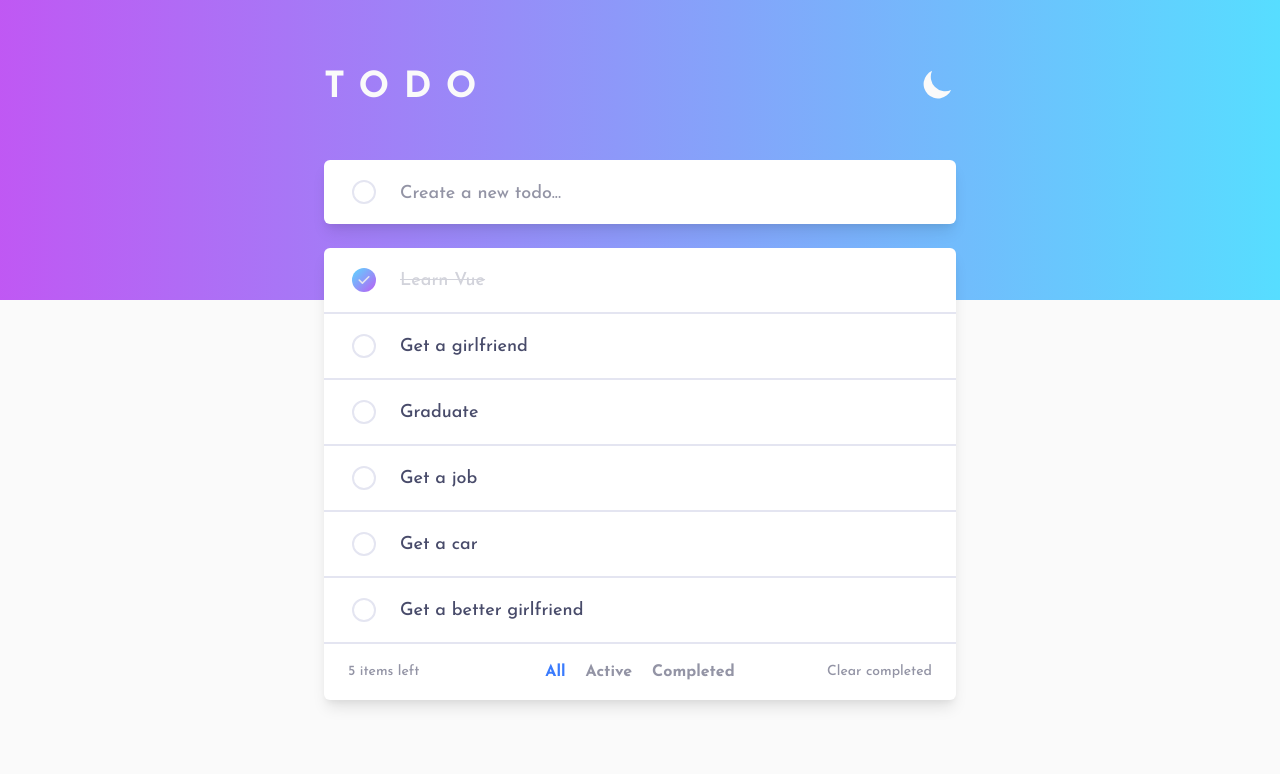
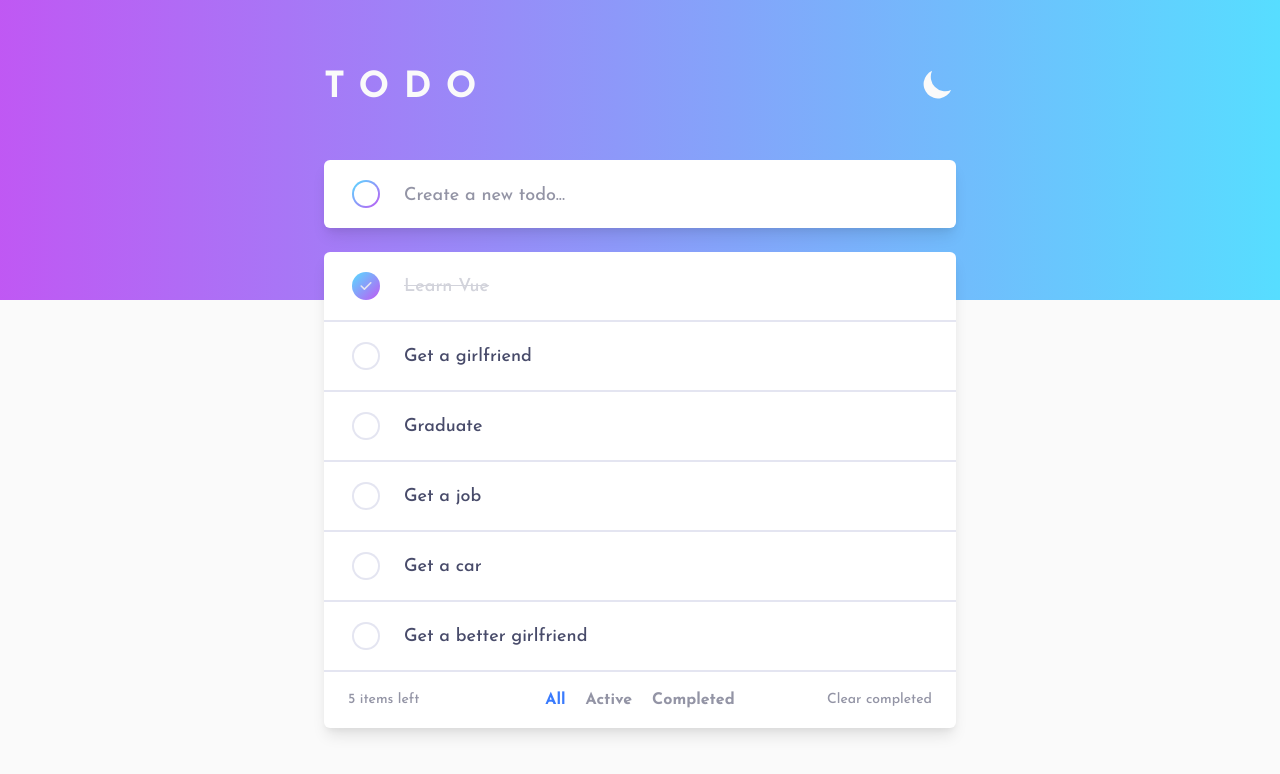
Before and after one commit to mat2ja/frontend-mentor-advanced, a Vue app in the folder todo-app/: page / in a window 1280 px wide. Shown: the top 774 px of the page. Built offline with nearby package versions, Linux system fonts and the light colour scheme.

Commit message:
implemented gradient border

```diff
--- a/todo-app/src/components/todos/TodoItem.vue
+++ b/todo-app/src/components/todos/TodoItem.vue
@@ -5,14 +5,21 @@
 		@mouseleave="todoIsHovered = false"
 	>
 		<label
-			class="flex items-center py-4 pl-6 pr-5 md:py-5 md:pl-7 md:pr-6 cursor-pointer group"
+			class="py-4 pl-6 pr-5 md:py-5 md:pl-7 md:pr-6 cursor-pointer group"
 			@click="toggleCheckbox"
 		>
+			<!-- hover:bg-gradient-to-br hover:from-my-cyan hover:to-my-purple -->
+			<!-- bg-white dark:bg-dark-blue-700 -->
 			<div
-				:class="checkboxStyles"
-				class="relative flex-shrink-0 inline-block w-5 h-5 md:w-6 md:h-6 overflow-hidden rounded-full checkbox group-hover:border-my-purple"
+				:class="checkboxBorderStyles"
+				class="flex items-center p-0.5 rounded-full"
 			>
-				<CheckmarkIcon v-if="checked && !isNewTodo" />
+				<div
+					:class="checkboxStyles"
+					class="relative flex-shrink-0 inline-block w-5 h-5 md:w-6 md:h-6 overflow-hidden rounded-full checkbox transition duration-300 ease-in-out"
+				>
+					<CheckmarkIcon v-if="checked && !isNewTodo" />
+				</div>
 			</div>
 		</label>
 		<div class="flex flex-grow" :class="itemCheckedStyles">
@@ -73,22 +80,28 @@ export default {
 			}
 			return {};
 		},
+		checkboxBorderStyles() {
+			if (this.isNewTodo) {
+				return ['bg-gradient-to-br', ' from-my-cyan', ' to-my-purple'];
+			} else if (this.checked && !this.isNewTodo) {
+				return ['bg-gradient-to-br', ' from-my-cyan', ' to-my-purple'];
+				// return ['bg-blue-300'];
+			}
+			return ['bg-my-gray-200', ' dark:bg-dark-grayish-blue-500'];
+		},
 		checkboxStyles() {
 			if (this.checked && !this.isNewTodo) {
-				return ['checked', 'border-transparent'];
+				return ['bg-transparent'];
+				// return ['bg-blue-300'];
 			}
-			return [
-				'border-2',
-				'border-my-gray-200',
-				'dark:border-dark-grayish-blue-500',
-			];
+			return ['bg-white', 'dark:bg-dark-blue-700'];
 		},
 	},
 };
 </script>
 
 <style scoped>
-.checkbox.checked::before {
+/* .checkbox.checked::before {
 	content: '';
 	position: absolute;
 	top: -1px;
@@ -101,5 +114,13 @@ export default {
 		hsl(192, 100%, 67%),
 		hsl(280, 87%, 65%)
 	);
+} */
+
+label:hover > div {
+	background: linear-gradient(
+		to bottom right,
+		hsl(192, 100%, 67%),
+		hsl(280, 87%, 65%)
+	);
 }
 </style>
--- a/todo-app/tailwind.config.js
+++ b/todo-app/tailwind.config.js
@@ -43,7 +43,9 @@ module.exports = {
         },
     },
     variants: {
-        extend: {},
+        extend: {
+            gradientColorStops: ['group-hover'],
+        },
     },
     plugins: [],
 };
```
